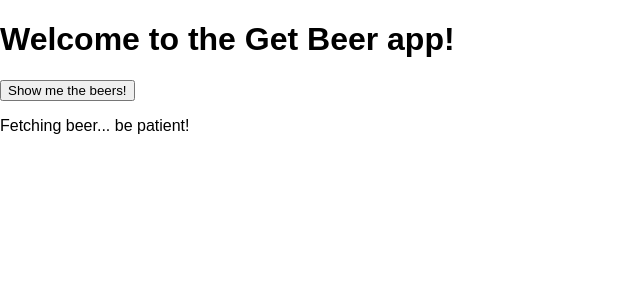
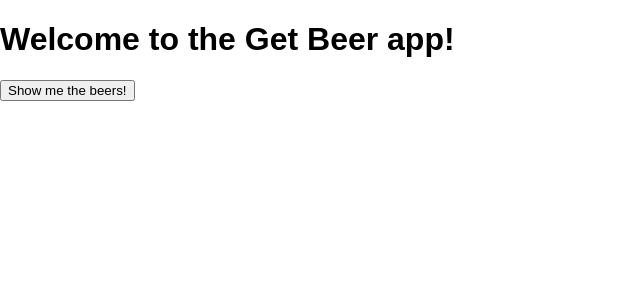
Before and after one commit to tlaak/get-beer-react, a React (Create React App) app: page / in a window 1280 px wide. Shown: the top 300 px of the page, without its empty margins (0-640 px from the left). Built offline with nearby package versions, Linux system fonts and the light colour scheme.

Commit message:
Check loading state

```diff
--- a/src/components/GetBeer.jsx
+++ b/src/components/GetBeer.jsx
@@ -11,9 +11,11 @@ class GetBeer extends Component {
         >
           Show me the beers!
         </button>
-        <div className="get-beer__spinner">
-          <p>Fetching beer... be patient!</p>
-        </div>
+        {this.props.isLoading && (
+          <div className="get-beer__spinner">
+            <p>Fetching beer... be patient!</p>
+          </div>
+        )}
         <div className="get-beer__beers">
           <ol className="get-beer__beers-list">
             {this.props.beers.map(beer => {
```
